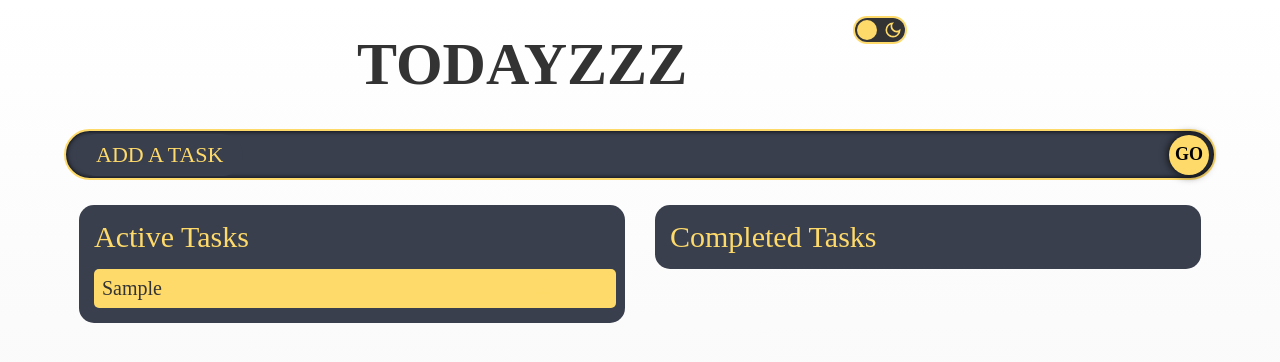
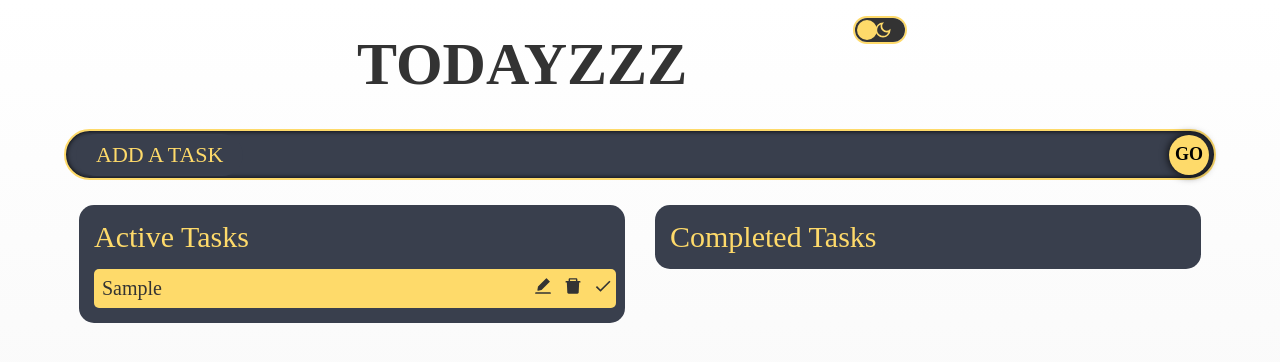
Before and after one commit to thomasaugot/todayzzz-todo-app-frontend, a React (Create React App) app: page / in a window 1280 px wide. Both pictures are taken after typing "Sample" into the empty fields and a click on the button "GO". Shown: the top 362 px of the page. Built offline with nearby package versions, Linux system fonts and the light colour scheme; a web font is replaced by a local one.

Commit message:
fixing icons bug on todo elements

```diff
--- a/src/components/TodoElement/TodoElement.scss
+++ b/src/components/TodoElement/TodoElement.scss
@@ -23,7 +23,7 @@
   font-size: 20px;
 }
 
-.icon {
+.iconTodos {
   margin-left: 10px;
   font-size: 20px;
   cursor: pointer;
--- a/src/components/TodoElement/TodoElement.tsx
+++ b/src/components/TodoElement/TodoElement.tsx
@@ -58,7 +58,7 @@ const TodoElement: React.FC<{
           )}
           <div>
             <span
-              className="icon"
+              className="iconTodos"
               onClick={() => {
                 if (!edit && !todo.isDone) {
                   setEdit(!edit);
@@ -67,10 +67,10 @@ const TodoElement: React.FC<{
             >
               <AiFillEdit />
             </span>
-            <span className="icon" onClick={() => handleDelete(todo.id)}>
+            <span className="iconTodos" onClick={() => handleDelete(todo.id)}>
               <AiFillDelete />
             </span>
-            <span className="icon" onClick={() => handleDone(todo.id)}>
+            <span className="iconTodos" onClick={() => handleDone(todo.id)}>
               <MdDone />
             </span>
           </div>
```
